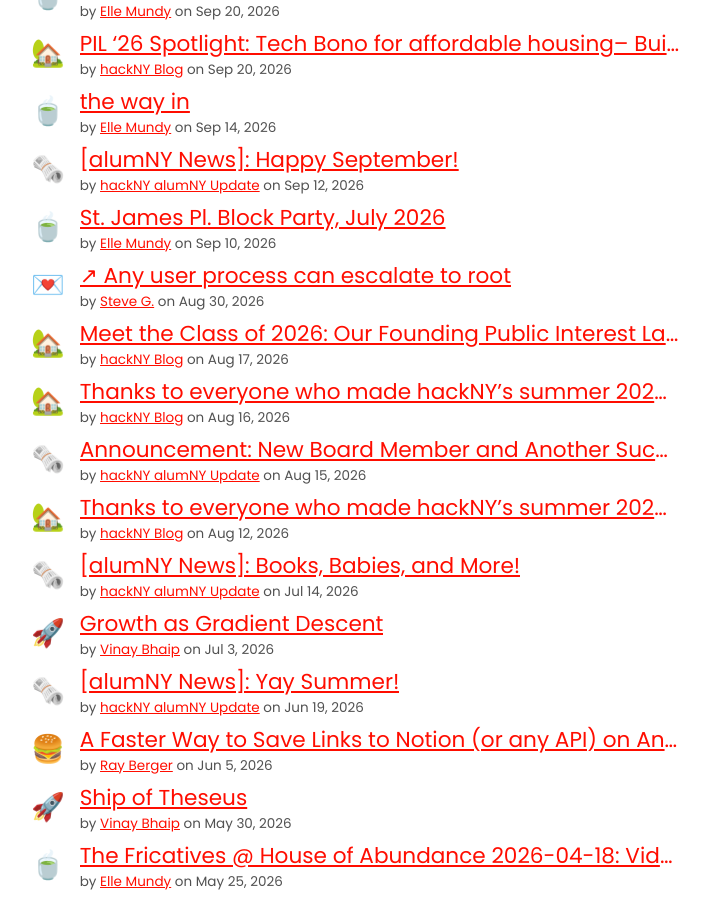
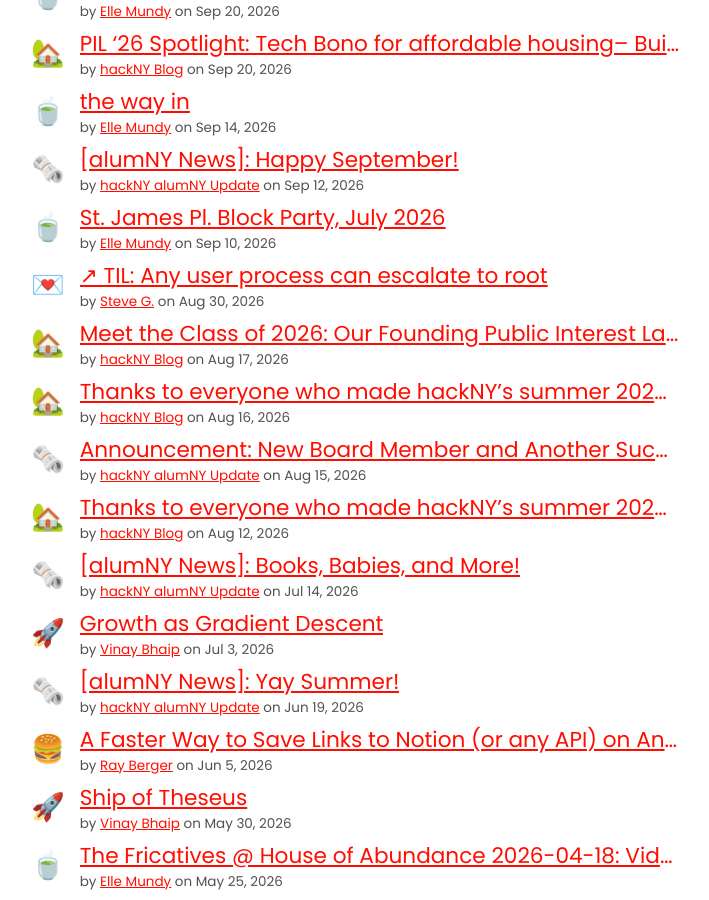
Before and after one commit to hackny/webring, a Jekyll site: the page built from planet.html, in a window 1280 px wide and 900 px high, scrolled down 542 px. Shown: the whole window, without its empty margins (309-1018 px from the left). Built offline with Jekyll 4.4.1, drawn with Linux system fonts in a browser that asks for light colours.

```diff
--- a/_data/planet.yaml
+++ b/_data/planet.yaml
@@ -265,7 +265,7 @@
       empower the next generation of responsible leaders in NYC.
   published_at: 2025-12-05 12:00
 - id: https://www.vesto.me/2026/08/31/any-process-escalate-root.html
-  title: "↗ Any user process can escalate to root"
+  title: "↗ TIL: Any user process can escalate to root"
   url: https://www.vesto.me/2026/08/31/any-process-escalate-root.html
   fellow:
     name: Steve G.
```
